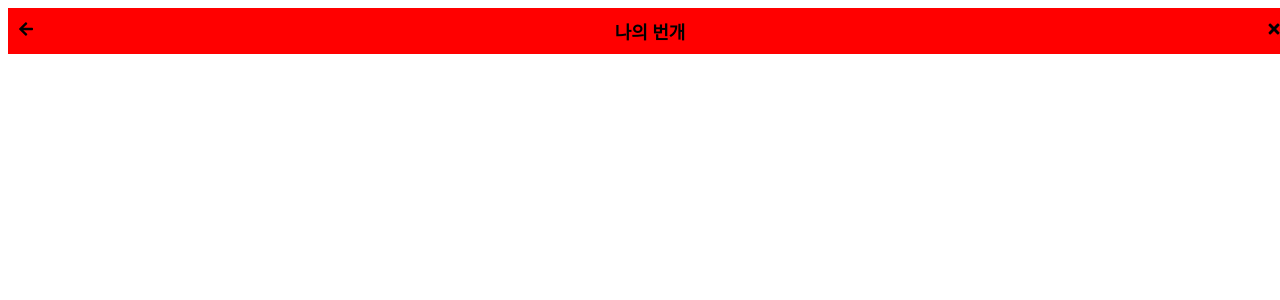
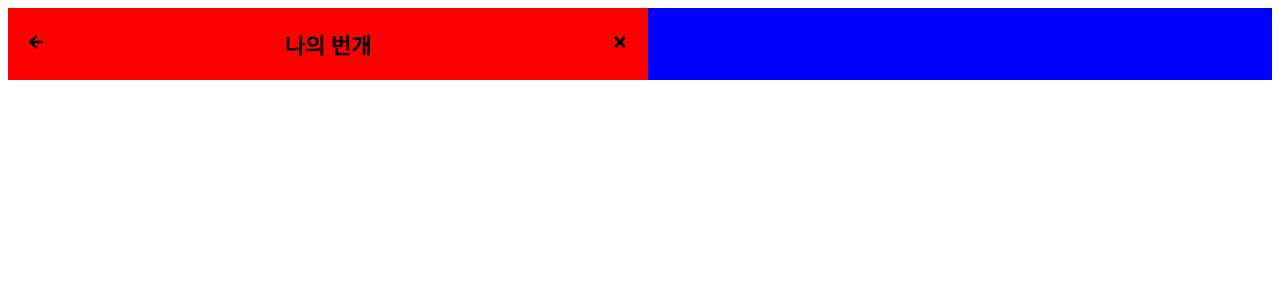
Before and after one commit to ThunderGather/thunder-gather-fe, a Next.js app: page /Profile in a window 1280 px wide. Shown: the top 300 px of the page. Built offline with nearby package versions, Linux system fonts and the light colour scheme.

Commit message:
fix layout size

```diff
--- a/src/App.module.css
+++ b/src/App.module.css
@@ -22,7 +22,7 @@
     /*width: 100%;*/
     min-width: 400px;
     max-width: 600px; /* 모바일 뷰 너비 고정 */
-    padding: 16px;
+    /*padding: 16px;*/
     border-left: 1px solid #E9E9E9;
     border-right: 1px solid #E9E9E9;
     min-height: 100vh;
@@ -30,6 +30,9 @@
     flex-direction: column;
     /*background-color: red;*/
     margin: 0 auto;
+    align-items: center;
+    position: relative;
+    /*justify-content: center;*/
 }
 
 
@@ -44,10 +47,11 @@
     padding: 20px;
     /*margin-top: auto; */
     /*width: 100%;*/
-    position: absolute;
-    bottom: 34px;
+    /*position: absolute;*/
+    /*bottom: 0px;*/
+    /*bottom: 34px;*/
     width: 100%;
-    left: 50%;
+    /*left: 50%;*/
     /*transform: translate(-50%, -50%);*/
-    transform: translateX(-55%);
+    /*transform: translateX(-55%);*/
 }
--- a/src/App.tsx
+++ b/src/App.tsx
@@ -24,9 +24,9 @@ function App() {
                 </Routes>
 
                 {/*</Layout>*/}
-                <div className={styles.footerContainer}>
+                {/*<div className={styles.footerContainer}>*/}
                     <Footer/>
-                </div>
+                {/*</div>*/}
             </div>
 
         </Router>
--- a/src/components/layout/Header.module.css
+++ b/src/components/layout/Header.module.css
@@ -2,9 +2,10 @@
     display: flex;
     align-items: center;
     justify-content: space-between;
-    padding: 10px;
+    padding: 20px;
     background-color: red;
-    width: 100%;
+    width: 100vw;
+    max-width: 600px;
     z-index: 100;
 }
 
@@ -15,6 +16,6 @@
 .title {
     flex: 1;
     text-align: center;
-    font-size: 18px;
+    font-size: 22px;
     font-weight: bold;
 }
--- a/src/pages/Home.module.css
+++ b/src/pages/Home.module.css
@@ -1,5 +1,6 @@
 .container {
-    padding: 10px;
+    padding: 25px;
+    width: 100%;
 }
 
 .logoContainer {
@@ -17,7 +18,7 @@
     display: grid;
     grid-template-columns: repeat(4, 1fr);
     /*카테고리 가로 간격*/
-    grid-column-gap: 25px;
+    grid-column-gap: 22px;
     /*카테고리 세로 간격*/
     grid-row-gap: 6px;
     width: 100%;
--- a/src/styles/GlobalStyles.ts
+++ b/src/styles/GlobalStyles.ts
@@ -15,7 +15,6 @@ const GlobalStyle = createGlobalStyle`
     box-sizing: border-box;
     margin: 0;
     padding: 0;
-
   }
 
   html, body {
```
Also changed, not shown: src/components/layout/Footer.module.css (+5 -8 lines).
